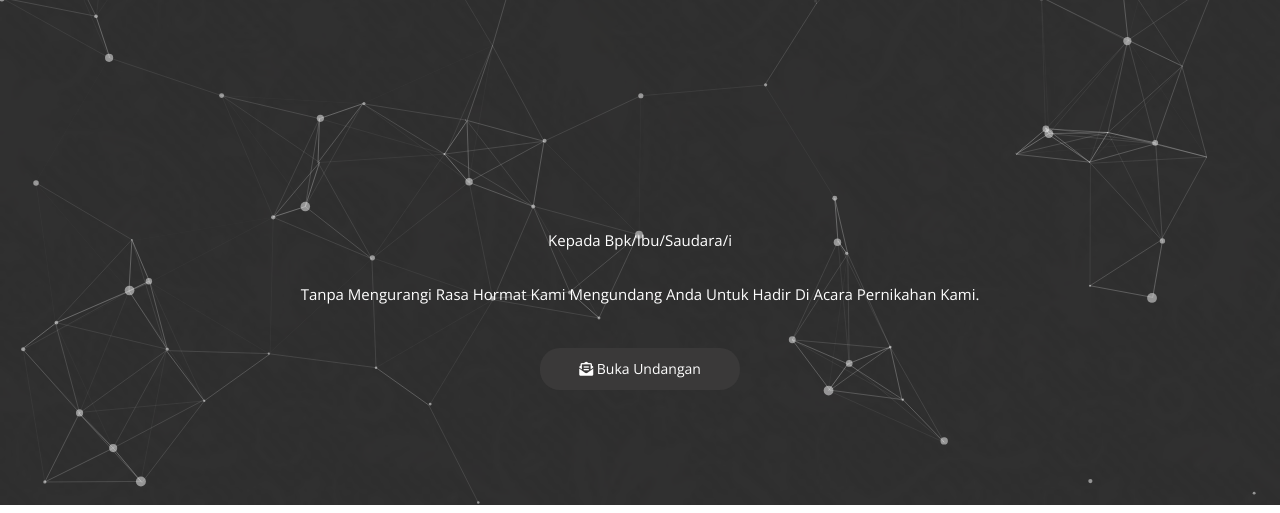
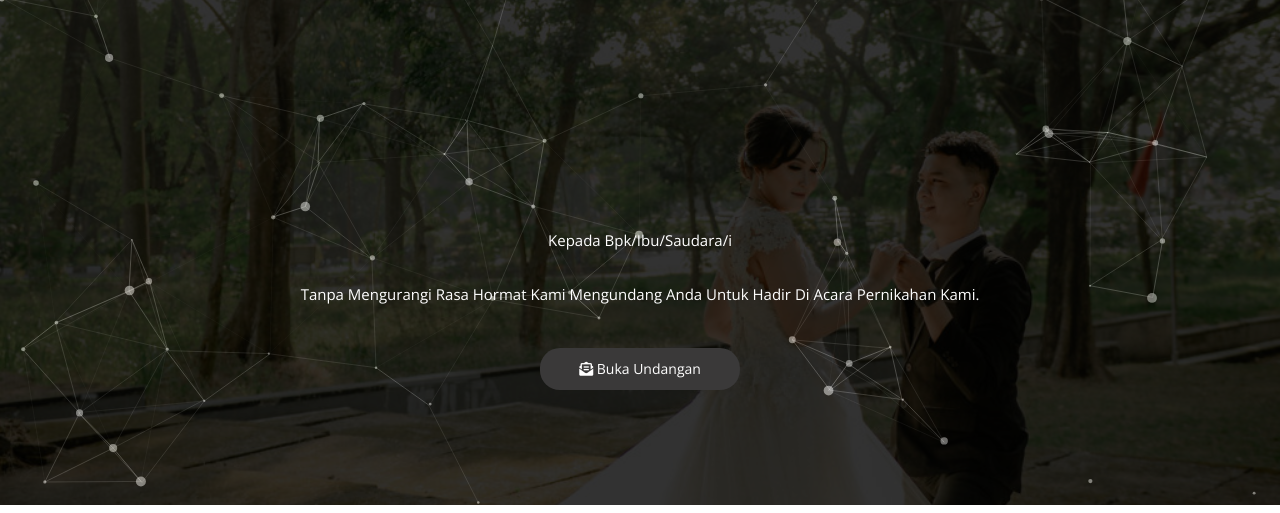
Before and after one commit to berthutapea/Project-Weeding, a plain HTML site: page index.html in a window 1280 px wide. Shown: the part 295-808 px from the top of the page. Drawn offline with nearby package versions, Linux system fonts and the light colour scheme; no server answers; animation ran at ten frames a second; files whose address does not match are found by name; a web font is replaced by a local one.

Commit message:
Menambahkan Gambar

```diff
--- a/css/style.css
+++ b/css/style.css
@@ -320,8 +320,8 @@ button:focus {
 }
 
 .modal-buka {
-	background: url(/images/ptn-bg.jpg);
-	position:relative;
+	background-image: url("/images/buka.jpg");
+	/* position: relative; */
 	height: 100%;
 	background-position: center;
 	background-repeat: no-repeat;
```
